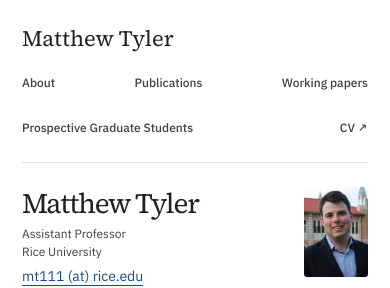
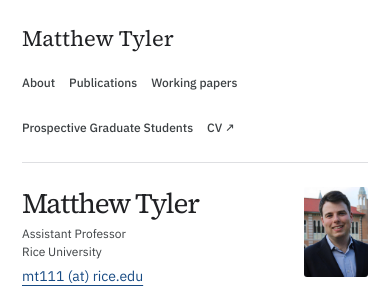
Before and after one commit to matthewtyler/matthewtyler.github.io, a Jekyll site: the page built from index.md, in a window 390 px wide. Shown: the top 288 px of the page. Built offline with Jekyll 4.4.1, drawn with Linux system fonts in a browser that asks for light colours; our own code applies the rules of GitHub Pages for plain Markdown files.

Commit message:
Fix mobile navigation link spacing

```diff
--- a/_sass/minimal-light.scss
+++ b/_sass/minimal-light.scss
@@ -71,7 +71,7 @@
   h1 br::after { content: " "; }
   h1, .profile-name { font-size: 48px; max-width: 230px; }
   .site-header { align-items: flex-start; flex-direction: column; gap: 8px; padding: 20px 0 16px; }
-  nav { width: 100%; justify-content: space-between; }
+  nav { width: 100%; justify-content: flex-start; }
   .content > p:first-of-type { font-size: 16px; }
 }
 @media (max-width: 440px) {
```
